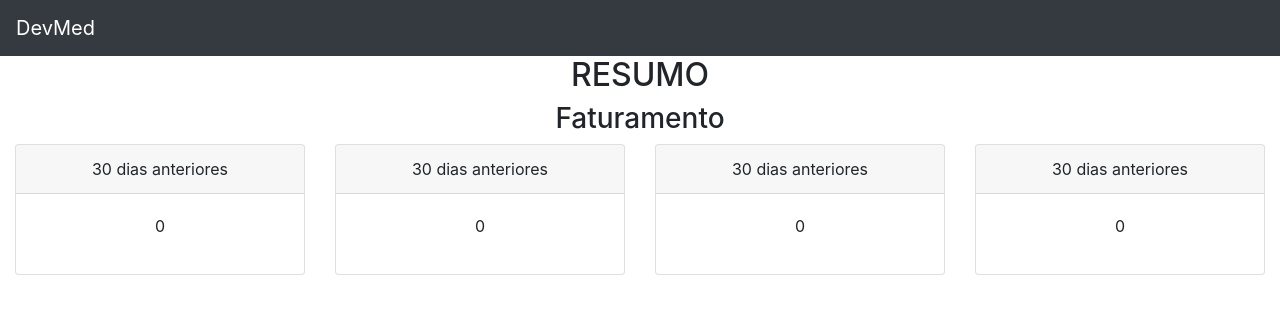
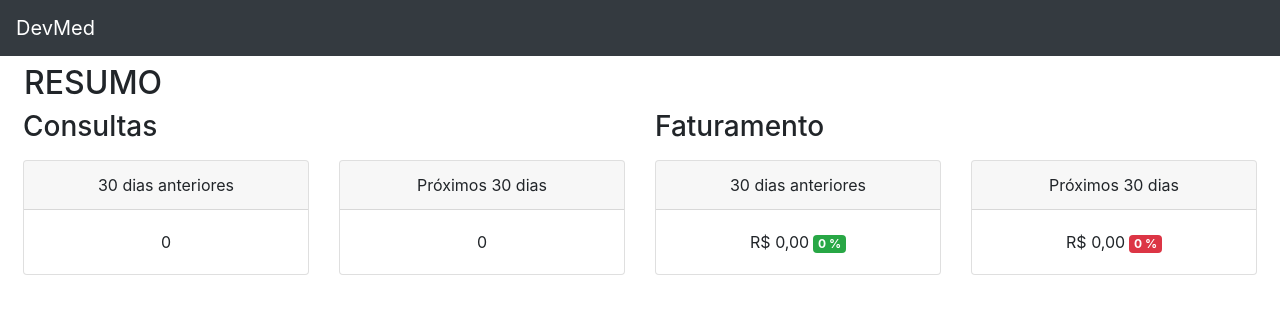
Before and after one commit to robson-sampaio/react-dashboard, a React (Create React App) app: page / in a window 1280 px wide. Shown: the top 314 px of the page. Built offline with nearby package versions, Linux system fonts and the light colour scheme.

Commit message:
Resolving alignment problems. Badge in faturamento

```diff
--- a/src/components/resumo/resumo.js
+++ b/src/components/resumo/resumo.js
@@ -23,12 +23,65 @@ class Resumo extends Component {
     render() {
         return (
             <div>
-                <h2 className="resumo-title">RESUMO</h2>
+                <h2 className="mt-2 text-left mx-4">RESUMO</h2>
+                <div className="row mx-2">
                     <div className="col">
-                    <h3>Faturamento</h3>
+                        <div className="row mx-0">
+                            <h3>Consultas</h3>
+                        </div>
                         <div className="row">
                             <div className="col">
-                            <div class="card">
+                                <div className="card mt-2 text-center">
+                                    <div className="card-header"> 30 dias anteriores</div>
+                                    <div className="card-body">{this.state.consultas.consultas_30dias_anteriores}</div>
+                                </div>
+                            </div>
+                            <div className="col">
+                                <div className="card mt-2 text-center">
+                                    <div className="card-header">Próximos 30 dias</div>
+                                    <div className="card-body">{this.state.consultas.consultas_30dias_posteriores}</div>
+                                </div>
+                            </div>
+                        </div>
+                    </div>
+                    <div className="col">
+                        <div className="row mx-0">
+                            <h3>Faturamento</h3>
+                        </div>
+                        <div className="row">
+                            <div className="col">
+                                <div className="card mt-2 text-center">
+                                    <div className="card-header"> 30 dias anteriores</div>
+                                    <div className="card-body">
+                                        {this.state.faturamento.anterior.valor.toLocaleString("pt-BR", {style: "currency", currency: "BRL"})}
+                                        <span className="badge badge-success ml-1">
+                                            {this.state.faturamento.previsao.comparativo} %
+                                        </span>
+                                    </div>
+                                </div>
+                            </div>
+                            <div className="col">
+                                <div className="card mt-2 text-center">
+                                    <div className="card-header">Próximos 30 dias</div>
+                                    <div className="card-body">
+                                        {this.state.faturamento.previsao.valor.toLocaleString("pt-BR", {style: "currency", currency: "BRL"})}
+                                        <span className="badge badge-danger ml-1">
+                                            {this.state.faturamento.previsao.comparativo} %
+                                        </span>
+                                    </div>
+                                </div>
+                            </div>
+                        </div>
+                    </div>
+                </div>
+
+                {/* <h2 className="mt-2 text-left">RESUMO</h2>
+                <div className="row">
+                    <div className="col">
+                        <h3>Consultas</h3>
+                        <div className="row">
+                            <div className="col">
+                                <div class="card mt-2 text-center">
                                     <div class="card-header">
                                         30 dias anteriores
                                     </div>
@@ -48,6 +101,7 @@ class Resumo extends Component {
                                 </div>
                             </div>
                             <div className="col">
+                                <h3>Faturamento</h3>
                                 <div class="card">
                                     <div class="card-header">
                                         30 dias anteriores
@@ -69,6 +123,7 @@ class Resumo extends Component {
                             </div>
                         </div>
                     </div>
+                </div> */}
             </div>
          )
     }
```
Lines whose indentation alone changed are shown as unchanged.
